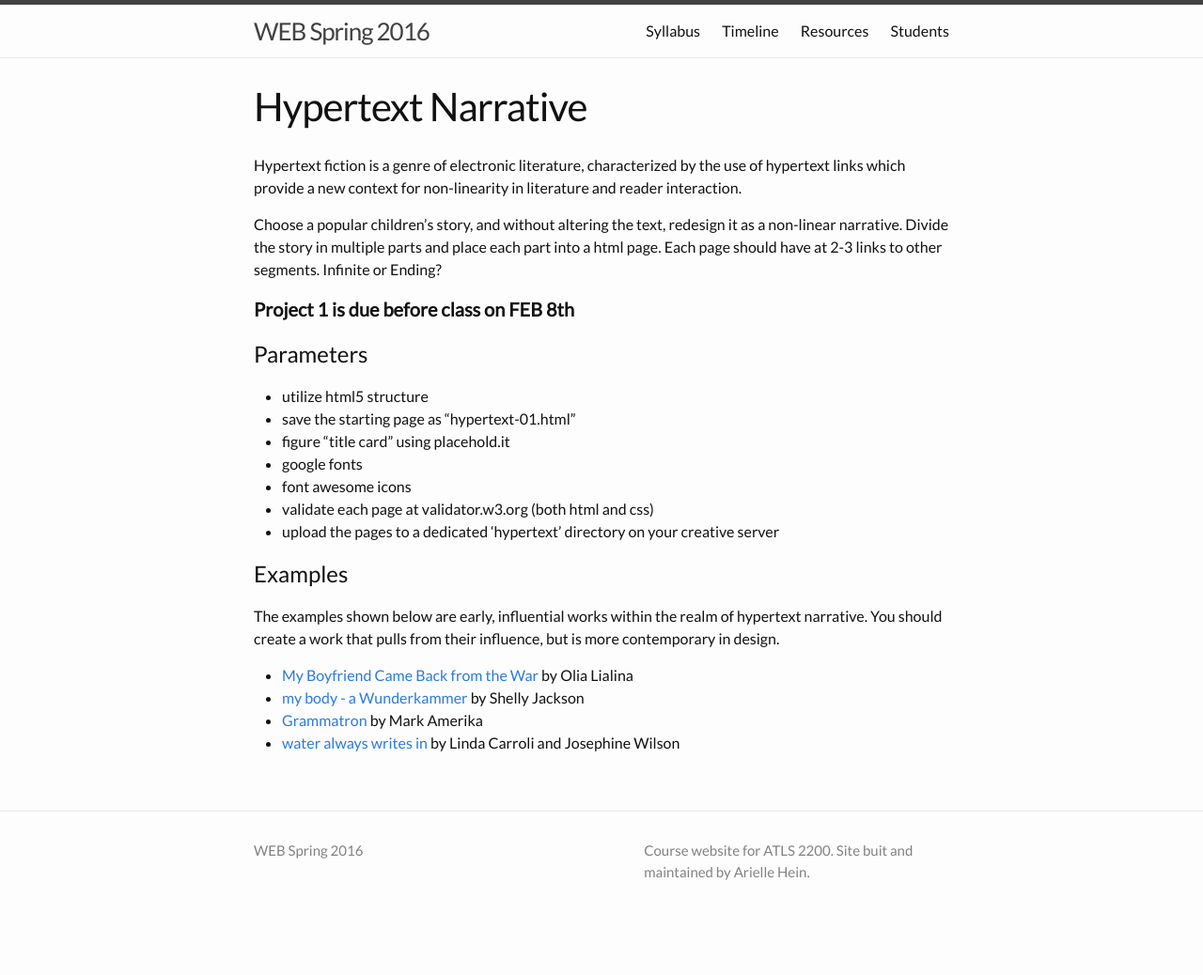
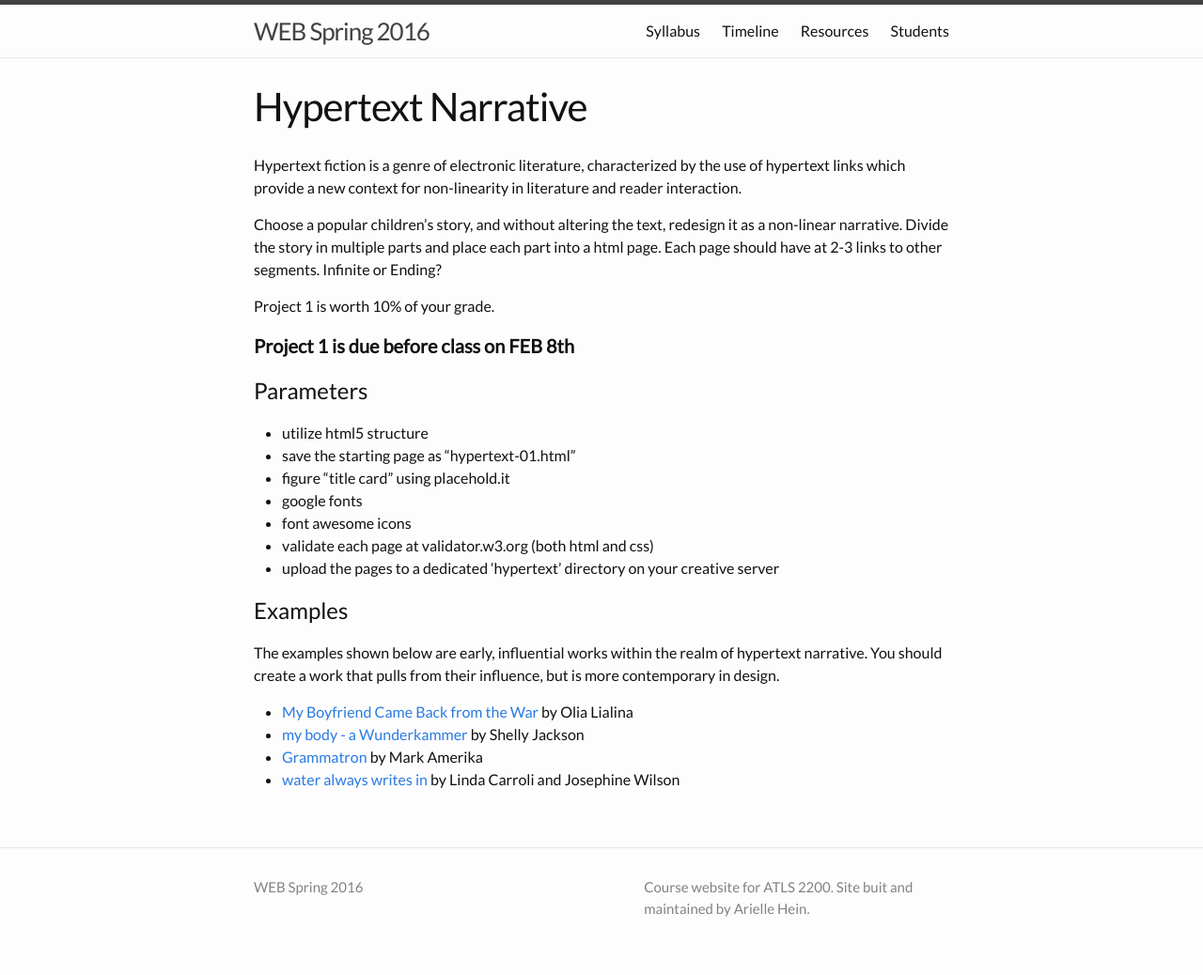
Before and after one commit to coloringchaos/web-spring-16, a Jekyll site: the page built from assignments/project-1.md, in a window 1280 px wide. Shown: the whole page at 94% size. Built offline with Jekyll 4.4.1, drawn with Linux system fonts in a browser that asks for light colours; before the commit the page ends 999 px from its top, so only the background shows below that.

```diff
--- a/assignments/project-1.md
+++ b/assignments/project-1.md
@@ -7,6 +7,8 @@
 Hypertext fiction is a genre of electronic literature, characterized by the use of hypertext links which provide a new context for non-linearity in literature and reader interaction.
 
 Choose a popular children’s story, and without altering the text, redesign it as a non-linear narrative. Divide the story in multiple parts and place each part into a html page. Each page should have at 2-3 links to other segments. Infinite or Ending?
+
+Project 1 is worth 10% of your grade.
 
 ####  **Project 1 is due before class on FEB 8th**
 
```
